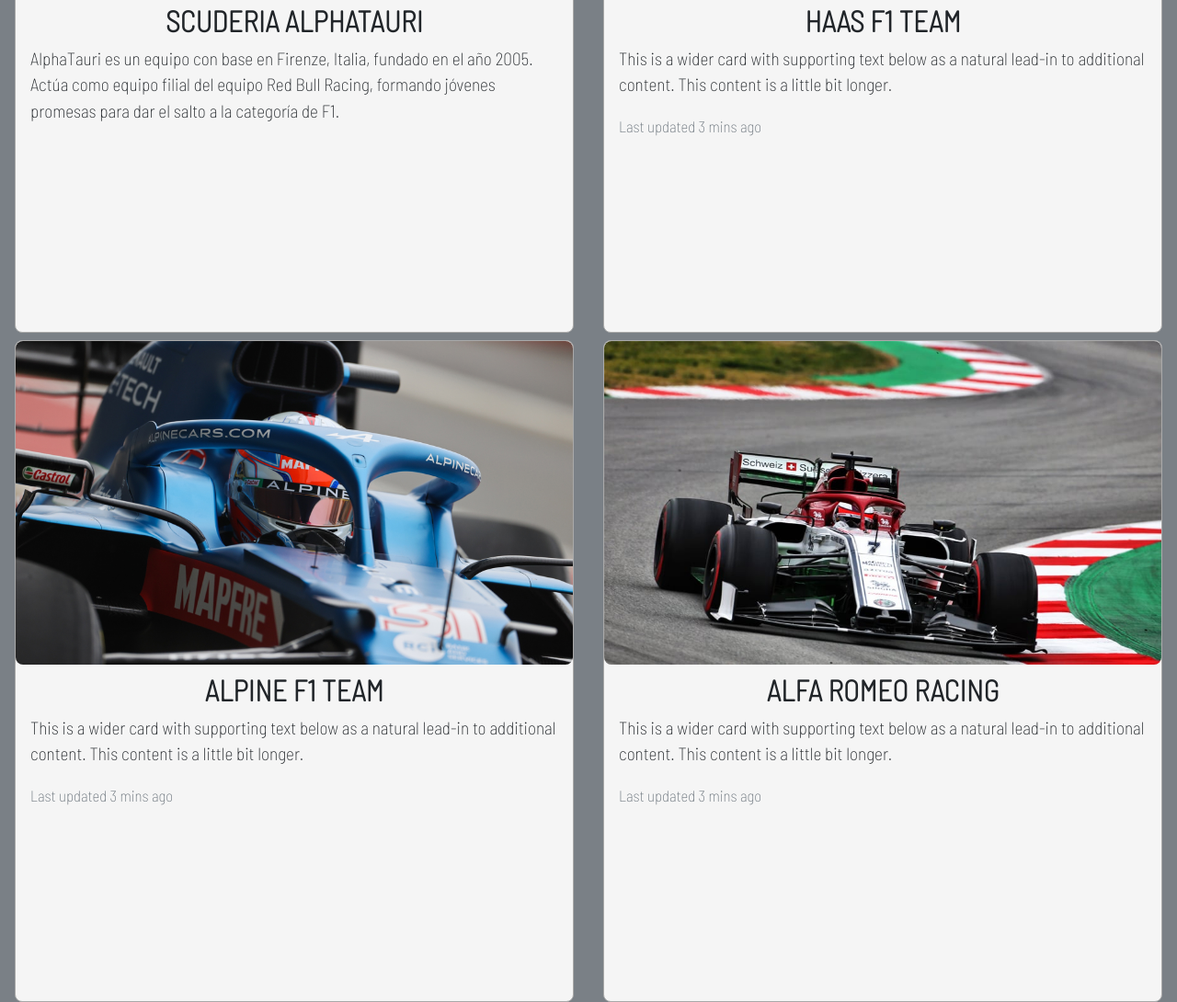
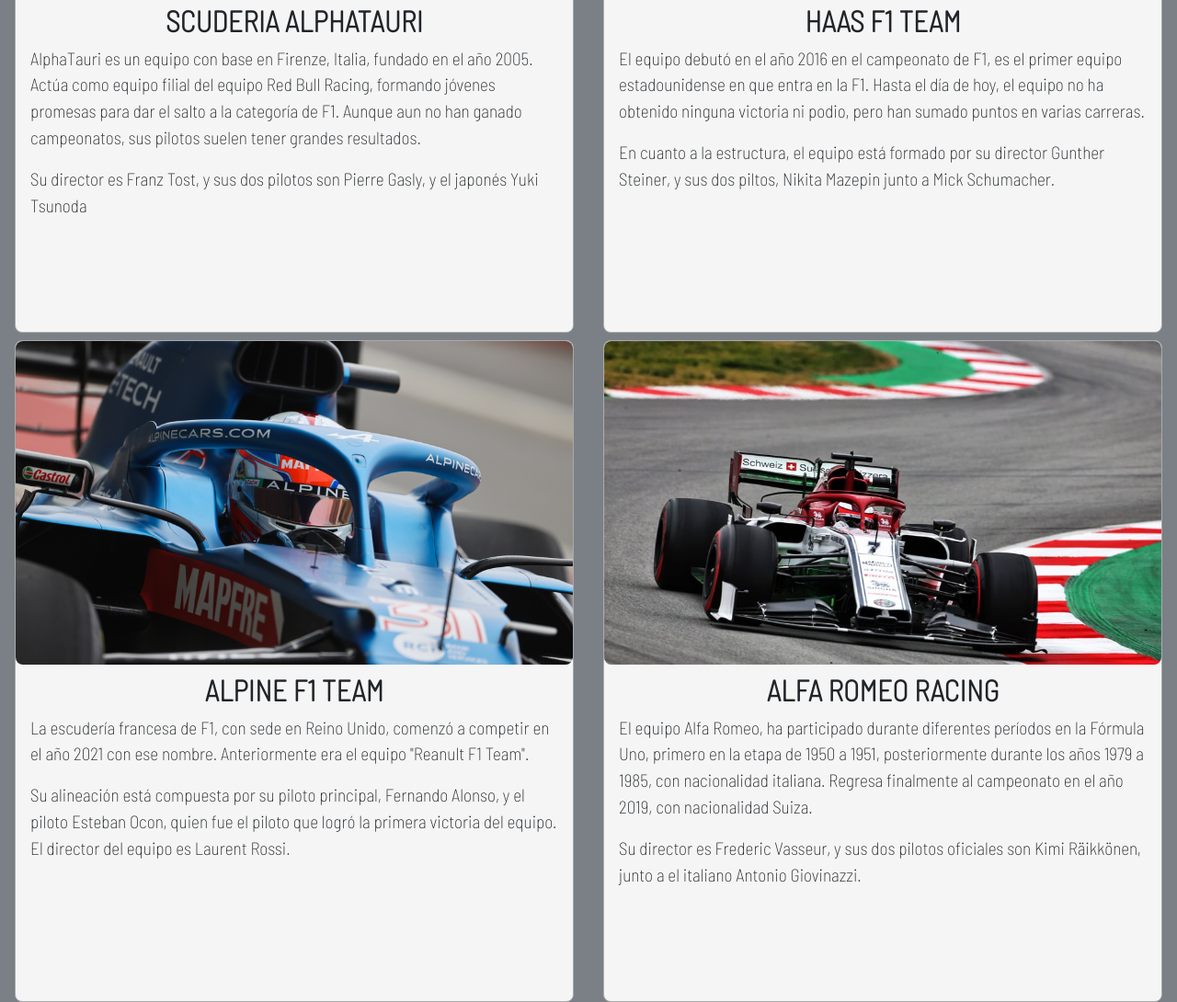
Before and after one commit to JulietaBravo/Proyecto-Final-V3, a plain HTML site: page html/equipos.html in a window 1280 px wide. Shown: the part 2680-3770 px from the top of the page at 92% size. Drawn offline with nearby package versions, Linux system fonts and the light colour scheme; a web font is replaced by a local one.

Commit message:
Sección equipos terminado

```diff
--- a/html/equipos.html
+++ b/html/equipos.html
@@ -121,7 +121,6 @@
                 Dentro de su estructura encontramos a su propietario Lawrence Stroll, Andy Stevenson como director deportivo, y a su director técnico Andrew Green.
                 Sus pilotos actualmente son Sebastian Vettel y Lance Stroll.
               </p>
-              <p class="card-text"><small class="text-muted">Last updated 3 mins ago</small></p>
             </div>
           </div>
         </div>
@@ -130,7 +129,10 @@
             <img src="../multimedia/auto-alplatauri.jpg" class="imagen-tarjeta" alt="Auto AlphaTauri">
             <div class="tarjeta-cuerpo">
               <h5 class="card-title">SCUDERIA ALPHATAURI</h5>
-              <p class="card-text">AlphaTauri es un equipo con base en Firenze, Italia, fundado en el año 2005. Actúa como equipo filial del equipo Red Bull Racing, formando jóvenes promesas para dar el salto a la categoría de F1.</p>
+              <p class="card-text">AlphaTauri es un equipo con base en Firenze, Italia, fundado en el año 2005. Actúa como equipo filial del equipo Red Bull Racing, formando jóvenes promesas para dar el salto a la categoría de F1.
+                Aunque aun no han ganado campeonatos, sus pilotos suelen tener grandes resultados.
+              </p>
+              <p class="card-text">Su director es Franz Tost, y sus dos pilotos son Pierre Gasly, y el japonés Yuki Tsunoda</p>
             </div>
           </div>
         </div>
@@ -139,8 +141,10 @@
             <img src="../multimedia/auto-haas.jpg" class="imagen-tarjeta" alt="Auto Haas">
             <div class="tarjeta-cuerpo">
               <h5 class="card-title">HAAS F1 TEAM</h5>
-              <p class="card-text">This is a wider card with supporting text below as a natural lead-in to additional content. This content is a little bit longer.</p>
-              <p class="card-text"><small class="text-muted">Last updated 3 mins ago</small></p>
+              <p class="card-text">El equipo debutó en el año 2016 en el campeonato de F1, es el primer equipo estadounidense en que entra en la F1.
+                Hasta el día de hoy, el equipo no ha obtenido ninguna victoria ni podio, pero han sumado puntos en varias carreras.
+              </p>
+              <p class="card-text">En cuanto a la estructura, el equipo está formado por su director Gunther Steiner, y sus dos piltos, Nikita Mazepin junto a Mick Schumacher.</p>
             </div>
           </div>
         </div>
@@ -149,8 +153,10 @@
             <img src="../multimedia/auto-alpine.jpg" class="imagen-tarjeta" alt="Alpine">
             <div class="tarjeta-cuerpo">
               <h5 class="card-title">ALPINE F1 TEAM</h5>
-              <p class="card-text">This is a wider card with supporting text below as a natural lead-in to additional content. This content is a little bit longer.</p>
-              <p class="card-text"><small class="text-muted">Last updated 3 mins ago</small></p>
+              <p class="card-text">La escudería francesa de F1, con sede en Reino Unido, comenzó a competir en el año 2021 con ese nombre. Anteriormente era el equipo "Reanult F1 Team".</p>
+              <p class="card-text">Su alineación está compuesta por su piloto principal, Fernando Alonso, y el piloto Esteban Ocon, quien fue el piloto que logró la primera victoria del equipo.
+                El director del equipo es Laurent Rossi.
+              </p>
             </div>
           </div>
         </div>
@@ -159,16 +165,12 @@
             <img src="../multimedia/auto-alfaromeo.jpg" class="imagen-tarjeta" alt="Alfa Romeo">
             <div class="tarjeta-cuerpo">
               <h5 class="card-title">ALFA ROMEO RACING</h5>
-              <p class="card-text">This is a wider card with supporting text below as a natural lead-in to additional content. This content is a little bit longer.</p>
-              <p class="card-text"><small class="text-muted">Last updated 3 mins ago</small></p>
+              <p class="card-text">El equipo Alfa Romeo, ha participado durante diferentes períodos en la Fórmula Uno, primero en la etapa de 1950 a 1951, posteriormente durante los años 1979 a 1985, con nacionalidad italiana. Regresa finalmente al campeonato en el año 2019, con nacionalidad Suiza.</p>
+              <p class="card-text">Su director es Frederic Vasseur, y sus dos pilotos oficiales son Kimi Räikkönen, junto a el italiano Antonio Giovinazzi.</p>
             </div>
           </div>
         </div>
-
       </div>
-
-
-
     </main>
     <script src="https://cdn.jsdelivr.net/npm/bootstrap@5.1.1/dist/js/bootstrap.bundle.min.js" integrity="sha384-/bQdsTh/da6pkI1MST/rWKFNjaCP5gBSY4sEBT38Q/9RBh9AH40zEOg7Hlq2THRZ" crossorigin="anonymous"></script>
 </body>
```
